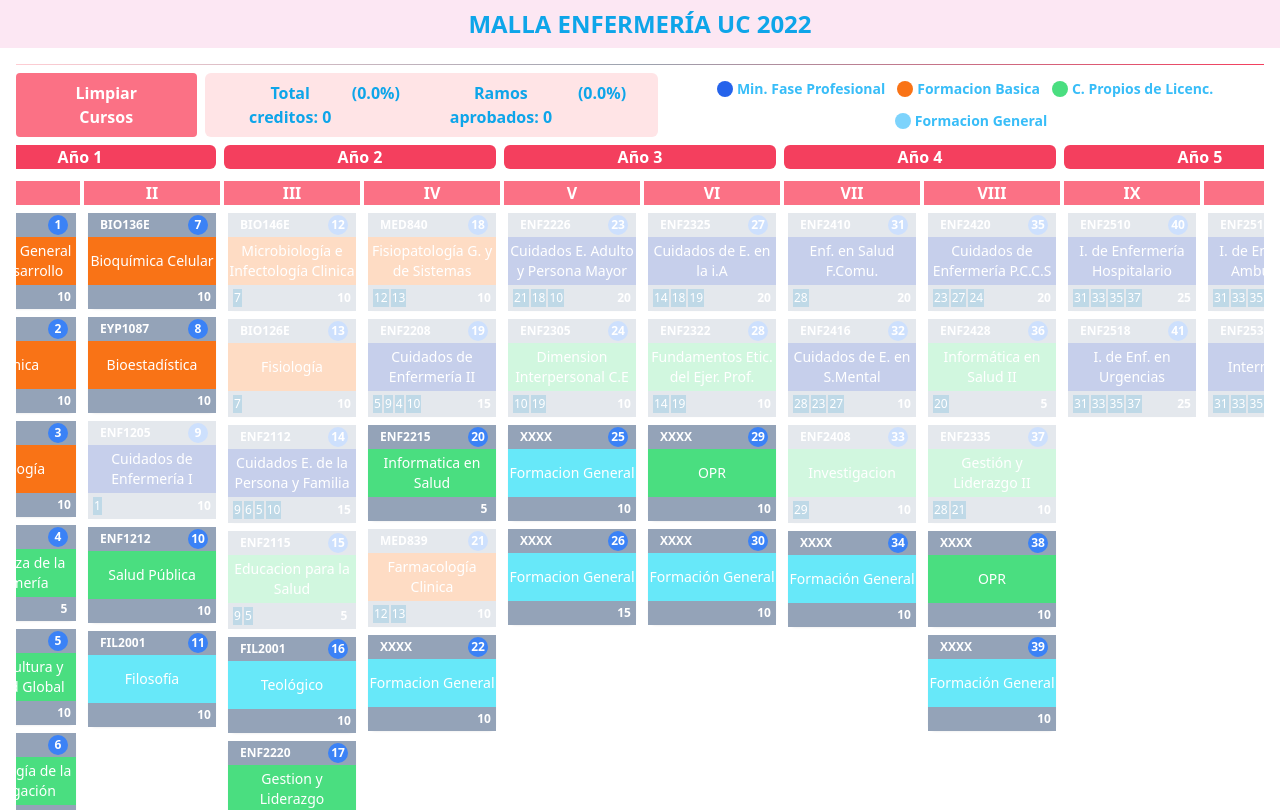
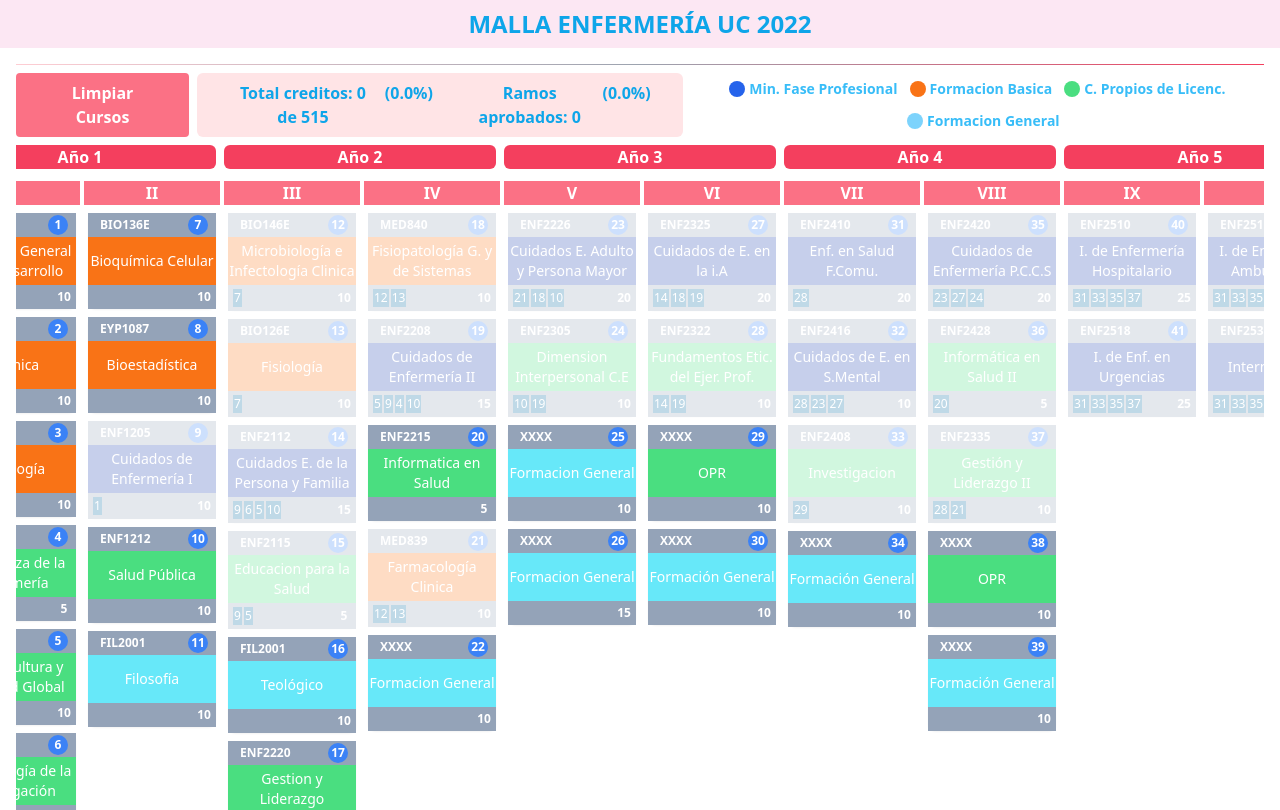
Before and after one commit to pipp3/MallaEnfermeriaUC-React, a React (Vite) app: page / in a window 1280 px wide. Shown: the top 810 px of the page. Built offline with nearby package versions, Linux system fonts and the light colour scheme.

Commit message:
cambio de ico y creditos totales

```diff
--- a/index.html
+++ b/index.html
@@ -2,7 +2,7 @@
 <html lang="en">
   <head>
     <meta charset="UTF-8" />
-    <link rel="icon" type="image/x-icon" href="/enf.ico">
+    <link rel="icon" type="image/x-icon" href="/enfermera.ico">
     <meta name="viewport" content="width=device-width, initial-scale=1.0" />
     <title>Malla Enfermeria UC</title>
   </head>
--- a/src/components/Stats.jsx
+++ b/src/components/Stats.jsx
@@ -7,7 +7,7 @@ export default function Stats() {
   return (
     <div className="flex flex-col sm:flex-row justify-center text-center ml-2 items-center text-sky-500 font-semibold bg-rose-100 rounded-md p-2 hover:bg-rose-700 hover:text-white cursor-pointer sm:py-2 md:px-8">
       <div className="flex mr-12 mb-2 sm:mb-0 sm:mr-8">
-        <p className="mr-2">Total creditos: {totalCredits}</p>{" "}
+        <p className="mr-2">Total creditos: {totalCredits} de 515</p>{""}
         <p>({((totalCredits * 100) / 515).toFixed(1)}%)</p>
       </div>
 
```
Also changed, not shown: 1 other file (tests, documents, lock files or other folders).
